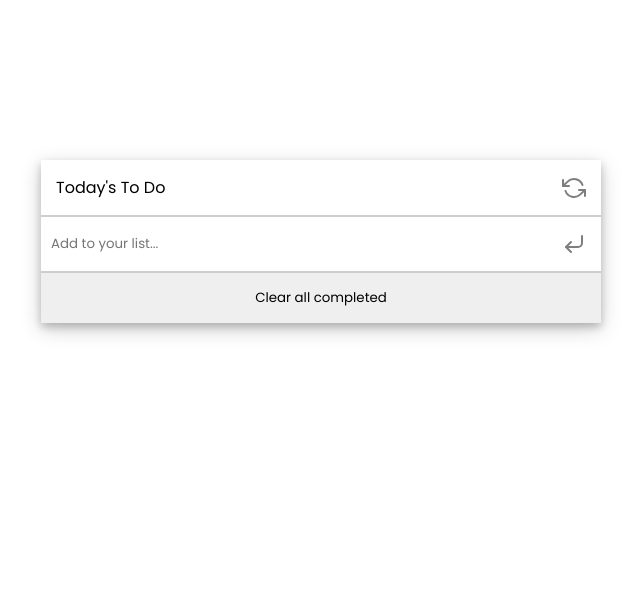
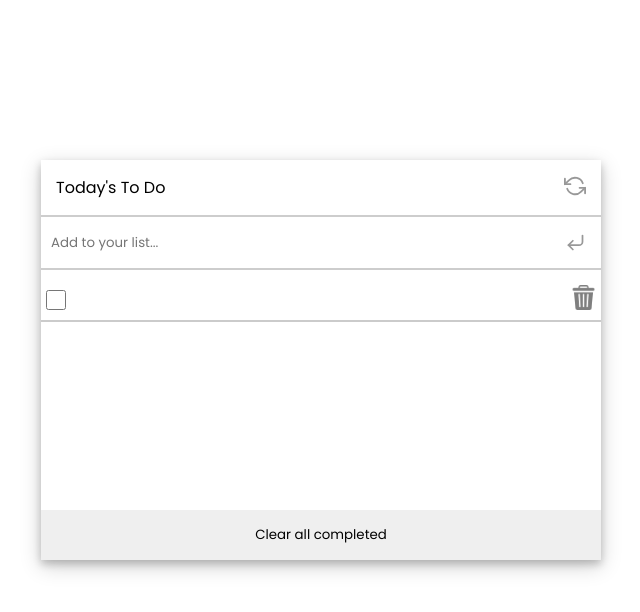
Before and after one commit to huzaifakhan0308/Todo-list, a website built with webpack: page src/index.html in a window 1280 px wide. Both pictures are taken after a click on the element 893 px from the left and 244 px from the top of the page. Shown: the whole page, without its empty margins (319-959 px from the left). Built offline with nearby package versions, Linux system fonts and the light colour scheme; a web font is replaced by a local one.

Commit message:
implement functions

```diff
--- a/src/index.html
+++ b/src/index.html
@@ -4,7 +4,7 @@
 <head>
     <meta charset="UTF-8">
     <meta name="viewport" content="width=device-width, initial-scale=1.0">
-    <title>Wbpack Exercise</title>
+    <title>Todo-List</title>
 </head>
 
 <body>
@@ -15,10 +15,11 @@
             <div class="refresh"></div>
         </div>
         <form  action="">
-            <input class="add-list-input" type="text" placeholder="Add to your list...">
+            <input id="add-new-todo-input" class="add-list-input" type="text" placeholder="Add to your list...">
             <div class="add-newlist-icon"></div>
         </form>
-        <ul></ul>
+        <ul>
+        </ul>
         <button class="clear-all-btn" type="button">Clear all completed</button>
     </section>
 </body>
--- a/src/index.js
+++ b/src/index.js
@@ -1,14 +1,30 @@
 /* eslint-disable no-unused-vars */
 import './style.css';
+import './modules/icons.js';
 import Obj from './modules/obj.js';
+import Element from './modules/elements.js';
 import Newlist from './modules/newList.js';
-import variables from './modules/variables.js';
-import RefreshIcon from './assets/icons/refresh-ccw.svg';
-import ArrowIcon from './assets/icons/corner-down-left.svg';
 
-variables.RefreshIcon.src = RefreshIcon;
-variables.AddNewListIcon.src = ArrowIcon;
+const newList = new Newlist();
+const input = document.querySelector('.add-list-input');
+
+document.querySelector('ul').addEventListener('click', ((e) => {
+  if (e.target.classList[0] === 'dltIcon') {
+    newList.remove(e.target.parentElement.classList[0]);
+    e.target.parentElement.remove();
+  }
+  const textArea = document.querySelectorAll('.childTextArea');
+  textArea.forEach((area) => {
+    area.addEventListener('keyup', ((e) => {
+      area.style.height = '25px';
+      const height = e.target.scrollHeight;
+      area.style.height = `${height}px`;
+    }));
+  });
+}));
+
 document.querySelector('.add-newlist-icon').addEventListener('click', (() => {
-  const newList = new Newlist();
-  newList.add(Obj);
+  const obj = new Obj(input.value);
+  newList.add(obj);
+  Element(obj);
 }));
--- /dev/null
+++ b/src/modules/elements.js
@@ -0,0 +1,20 @@
+/* eslint-disable no-unused-vars */
+import dltIcon from '../assets/icons/bin.png';
+
+const element = (obj) => {
+  const li = document.createElement('li');
+  li.classList = `${obj.index}`;
+  const checkbox = document.createElement('input');
+  checkbox.type = 'checkbox';
+  checkbox.classList = 'checkbox';
+  const textArea = document.createElement('textarea');
+  textArea.classList = 'childTextArea';
+  textArea.value = `${obj.inputValue}`;
+  const img = document.createElement('img');
+  img.classList = 'dltIcon';
+  img.src = dltIcon;
+  li.append(checkbox, textArea, img);
+  document.querySelector('ul').appendChild(li);
+};
+
+export default element;
--- /dev/null
+++ b/src/modules/icons.js
@@ -0,0 +1,9 @@
+import RefreshIcon from '../assets/icons/refresh-ccw.svg';
+import ArrowIcon from '../assets/icons/corner-down-left.svg';
+
+const refreshIcon = new Image();
+refreshIcon.src = RefreshIcon;
+document.querySelector('.refresh').append(refreshIcon);
+const addNewListIcon = new Image();
+addNewListIcon.src = ArrowIcon;
+document.querySelector('.add-newlist-icon').append(addNewListIcon);
--- a/src/modules/newList.js
+++ b/src/modules/newList.js
@@ -1,12 +1,21 @@
-/* eslint-disable linebreak-style */
+/* eslint-disable no-plusplus */
+let indexNumber = 0;
 
 class NewList {
   constructor() {
     this.array = [];
   }
 
-  add(Obj) {
-    this.array.push = new Obj();
+  add(obj) {
+    obj.index = indexNumber;
+    this.array.push(obj);
+    indexNumber++;
+    localStorage.setItem('todo-list', JSON.stringify(this.array));
+  }
+
+  remove(index) {
+    const newArray = this.array.filter((x) => x.index !== parseInt(index, 10));
+    this.array = newArray;
   }
 }
 
--- a/src/modules/obj.js
+++ b/src/modules/obj.js
@@ -1,7 +1,9 @@
-export default class Obj {
-  constructor(NewValue, index) {
-    this.inputValue = NewValue;
-    this.indexNumber = index;
-    this.completed = true;
+class Obj {
+  constructor(value) {
+    this.inputValue = value;
+    this.index = 0;
+    this.completed = false;
   }
 }
+
+export default Obj;
--- a/src/modules/variables.js
+++ /dev/null
@@ -1,9 +0,0 @@
-const refreshIcon = new Image();
-document.querySelector('.refresh').appendChild(refreshIcon);
-const addNewListIcon = new Image();
-document.querySelector('.add-newlist-icon').appendChild(addNewListIcon);
-
-module.exports = {
-  RefreshIcon: refreshIcon,
-  AddNewListIcon: addNewListIcon,
-};
--- a/src/style.css
+++ b/src/style.css
@@ -8,7 +8,8 @@
 }
 
 img {
-  display: flex;
+  width: 100%;
+  height: 100%;
 }
 
 body {
@@ -44,7 +45,8 @@ section div .refresh {
   align-items: center;
   padding: 15px;
   cursor: pointer;
-  opacity: 50%;
+  opacity: 40%;
+  height: 40%;
 }
 
 section form {
@@ -68,13 +70,68 @@ section form .add-newlist-icon {
   justify-content: center;
   align-items: center;
   padding: 15px;
-  height: 100%;
   cursor: pointer;
-  opacity: 50%;
+  opacity: 40%;
+}
+
+ul {
+  width: 100%;
+  height: 30vh;
+  overflow-y: scroll;
 }
 
 section .clear-all-btn {
   width: 100%;
   padding: 15px;
   border: none;
+  cursor: pointer;
 }
+
+section .clear-all-btn:active {
+  background-color: rgba(0, 0, 0, 0.211);
+}
+
+/* js classes */
+
+li {
+  display: flex;
+  justify-content: space-between;
+  flex-direction: row;
+  align-items: flex-start;
+  padding: 5px;
+  margin-top: 10px;
+  border-bottom: 2px solid rgba(0, 0, 0, 0.205);
+}
+
+.checkbox {
+  width: 20px;
+  height: 30px;
+  cursor: pointer;
+}
+
+.childTextArea {
+  width: 90%;
+  padding: 0 0 0 10px;
+  height: 25px;
+  border: none;
+  outline: none;
+  resize: none;
+}
+
+.childTextArea::-webkit-scrollbar {
+  display: none;
+}
+
+.dltIcon {
+  display: flex;
+  justify-content: center;
+  align-items: center;
+  width: 25px;
+  height: 25px;
+  cursor: pointer;
+  opacity: 50%;
+}
+
+.dltIcon:hover {
+  opacity: 100%;
+}
```
Also changed, not shown: src/assets/icons/bin.png (added).
